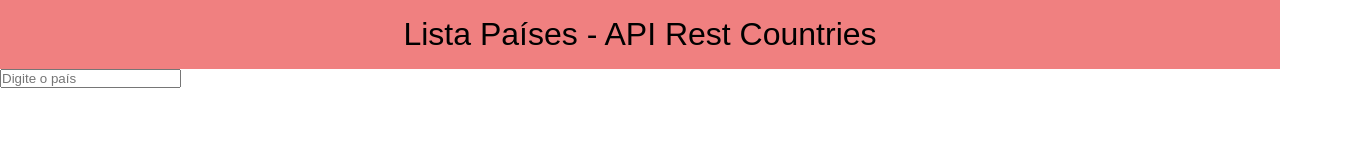
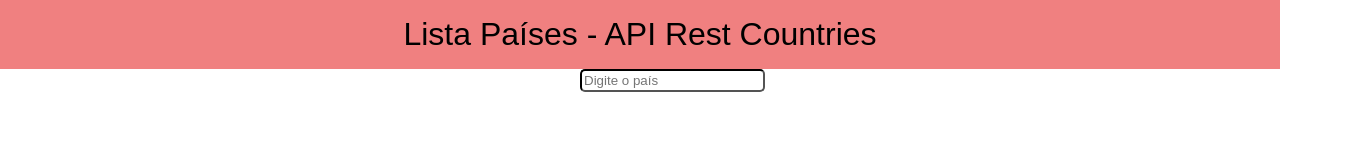
Before and after one commit to lukassaguiar/ListaPa-ses_RestCountries, a plain HTML site: page index.html in a window 1280 px wide. Shown: the whole page, 1345 px wide, since content can reach past the window. Drawn offline with Linux system fonts and the light colour scheme; no server answers.

Commit message:
segudo commit

```diff
--- a/style.css
+++ b/style.css
@@ -62,6 +62,13 @@ body {
     gap: 8px;
     align-items: center;
 }
+#input-country {
+
+    padding: 2px;
+    border-radius: 5px;
+    border-color: black;
+    margin: 0 580px
+}
 .card-container:hover .card-texto{
     top: 0;
     transition: .5s;
```
Also changed, not shown: lista-country.PNG (added), 1 other file.
